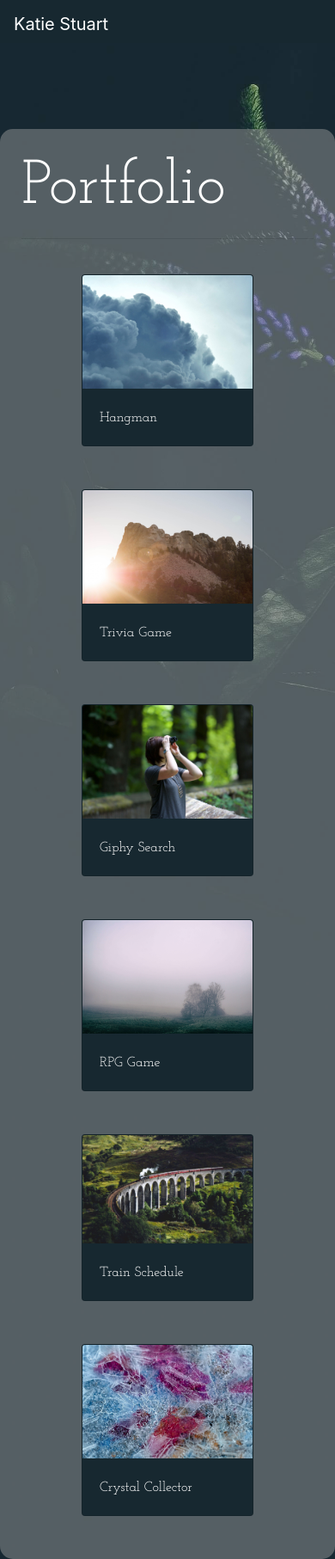
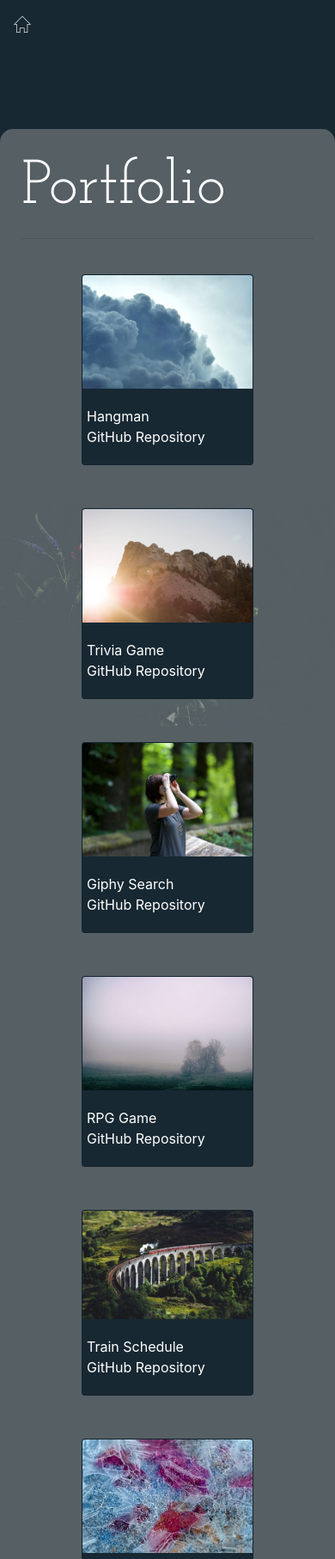
Before and after one commit to katieastuart/updated-portfolio, a plain HTML site: page assets/html/portfolio.html in a window 390 px wide. Shown: the whole page at 86% size. After the commit the page ends 844 px from the top, so only its background shows below. Drawn offline with nearby package versions, Linux system fonts and the light colour scheme; files whose address does not match are found by name.

Commit message:
fixed background image responsiveness, added github links

```diff
--- a/assets/css/style.css
+++ b/assets/css/style.css
@@ -1,4 +1,9 @@
 @import url('https://fonts.googleapis.com/css?family=Cookie|Josefin+Slab');
+
+@font-face {
+    font-family: iconFont;
+    src: url("../images/linea.ttf");
+}
 
 html {
     min-height: 100%;
@@ -6,15 +11,19 @@ html {
 
 body {
     background-image: url("../images/annie-spratt-210713-unsplash.jpg");
-    background-repeat: no-repeat center bottom;
+    background-repeat: no-repeat center center fixed;
+    -webkit-background-size: cover;
+    -moz-background-size: cover;
+    -o-background-size: cover;
     background-size: cover;
+    background-color: #172832;
 }
 
 .navbar {
     max-width: 100%;
     height: 50px;
     margin: 0 auto;
-    background-color: #172830;
+    background-color: #172832;
     color: white;
     /* border-bottom: 2px solid lightgray; */
 }
@@ -33,6 +42,7 @@ body {
 
 .home-link {
     color: white;
+    font-family: iconFont;
 }
 
 .nav-link, .welcome-links {
@@ -111,17 +121,65 @@ footer {
     max-width: 100%;
     height: auto;
     /* margin-bottom: 25px; */
-    background-color: #172830;
+    background-color: #172832;
     margin: 25px auto;
 }
 
 .title a {
     color: white;
     text-align: center;
-    font-family: 'Josefin Slab', serif;
+    /* font-family: 'Josefin Slab', serif; */
 }
 
 .hero-welcome-links {
     max-width: 300px;
     margin: auto;
 }
+
+label {
+    color: white;
+}
+
+h5 a, h5 {
+    color: white;
+    font-family: 'Josefin Slab', serif;
+    font-weight: bold;
+}
+
+@media screen and (max-width: 1200px) {
+    h1 {
+        font-size: 150px;
+    }
+    body {
+        background-image: url("../images/annie-spratt-210713-unsplash.jpg");
+        background-color: #172832;
+        width: 100%;
+        background-position: center bottom;
+        background-repeat: no-repeat;
+        background-size: contain;
+        position: fixed;
+    }
+  }
+
+@media screen and (max-width: 1000px) {
+    h1 {
+        font-size: 120px;
+    }
+
+
+  }
+
+@media screen and (max-width: 768px) {
+    h1 {
+        font-size: 100px;
+    }
+  }
+@media screen and (max-width: 640px) {
+    h1 {
+        font-size: 65px;
+    }
+
+    .welcome-links {
+        font-size: 14px;
+    }
+  }
--- a/assets/html/portfolio.html
+++ b/assets/html/portfolio.html
@@ -11,7 +11,7 @@
 <body>
 
     <nav class="navbar navbar-expand-lg ">
-        <section class="navbar-brand"><a class="home-link" href="../../index.html">Katie Stuart</a></section>
+        <section class="navbar-brand"><a class="home-link" href="../../index.html">Z</a></section>
 
         <div class="collapse navbar-collapse" id="navbarNavDropdown">
             <ul class="nav navbar-nav ml-auto">
@@ -42,7 +42,8 @@
                 <div class="card" style="width: 200px;">
                     <img class="card-img-top" src="../images/tomasz-sroka-459752-unsplash.jpg" alt="clouds">
                     <div class="card-body title">
-                        <a target="_blank" href="https://katieastuart.github.io/word-guess-game/">Hangman</a>
+                        <a class="row" target="_blank" href="https://katieastuart.github.io/word-guess-game/">Hangman</a>
+                        <a class="row" target="_blank" href="https://github.com/katieastuart/word-guess-game">GitHub Repository</a>
                     </div>
                 </div>
             </div>
@@ -50,7 +51,8 @@
                 <div class="card" style="width: 200px;">
                     <img class="card-img-top" src="../images/caleb-minear-97363-unsplash.jpg" alt="mount rushmore">
                     <div class="card-body title">
-                        <a target="_blank" href="https://katieastuart.github.io/trivia-game/">Trivia Game</a>
+                        <a class="row" target="_blank" href="https://katieastuart.github.io/trivia-game/">Trivia Game</a>
+                        <a class="row" target="_blank" href="https://github.com/katieastuart/trivia-game">GitHub Repository</a>
                     </div>
                 </div>
             </div>
@@ -58,7 +60,8 @@
                 <div class="card" style="width: 200px;">
                     <img class="card-img-top" src="../images/kayla-farmer-779687-unsplash.jpg" alt="woman with binoculars">
                     <div class="card-body title">
-                        <a target="_blank" href="https://katieastuart.github.io/giphy-search/">Giphy Search</a>
+                        <a class="row" target="_blank" href="https://katieastuart.github.io/giphy-search/">Giphy Search</a>
+                        <a class="row" target="_blank" href="https://github.com/katieastuart/giphy-search">GitHub Repository</a>
                     </div>
                 </div>
             </div>
@@ -66,7 +69,8 @@
                 <div class="card" style="width: 200px;">
                     <img class="card-img-top" src="../images/nicolai-durbaum-22302-unsplash.jpg" alt="foggy field">
                     <div class="card-body title">
-                        <a target="_blank" href="#">RPG Game</a>
+                        <a class="row" target="_blank" href="https://katieastuart.github.io/role-playing-game/">RPG Game</a>
+                        <a class="row" target="_blank" href="https://github.com/katieastuart/role-playing-game">GitHub Repository</a>
                     </div>
                 </div>
             </div>
@@ -76,7 +80,8 @@
                 <div class="card" style="width: 200px;">
                     <img class="card-img-top" src="../images/jack-anstey-383370-unsplash.jpg" alt="train on a bridge">
                     <div class="card-body title">
-                        <a target="_blank" href="https://katieastuart.github.io/train-schedule/">Train Schedule</a>
+                        <a class="row" target="_blank" href="https://katieastuart.github.io/train-schedule/">Train Schedule</a>
+                        <a class="row" target="_blank" href="https://github.com/katieastuart/train-schedule">GitHub Repository</a>
                     </div>
                 </div>
             </div>
@@ -84,7 +89,8 @@
                     <div class="card" style="width: 200px;">
                         <img class="card-img-top" src="../images/michael-jasmund-576622-unsplash.jpg" alt="crystal">
                         <div class="card-body title">
-                            <a target="_blank" href="https://katieastuart.github.io/unit-4-game/">Crystal Collector</a>
+                            <a class="row" target="_blank" href="https://katieastuart.github.io/unit-4-game/">Crystal Collector</a>
+                            <a class="row" target="_blank" href="https://github.com/katieastuart/unit-4-game">GitHub Repository</a>
                         </div>
                     </div>
                 </div>
```
Also changed, not shown: assets/html/about.html (+1 -1 lines), assets/html/contact.html (+10 -2 lines), index.html (+10 -6 lines), assets/images/linea.ttf (added).
